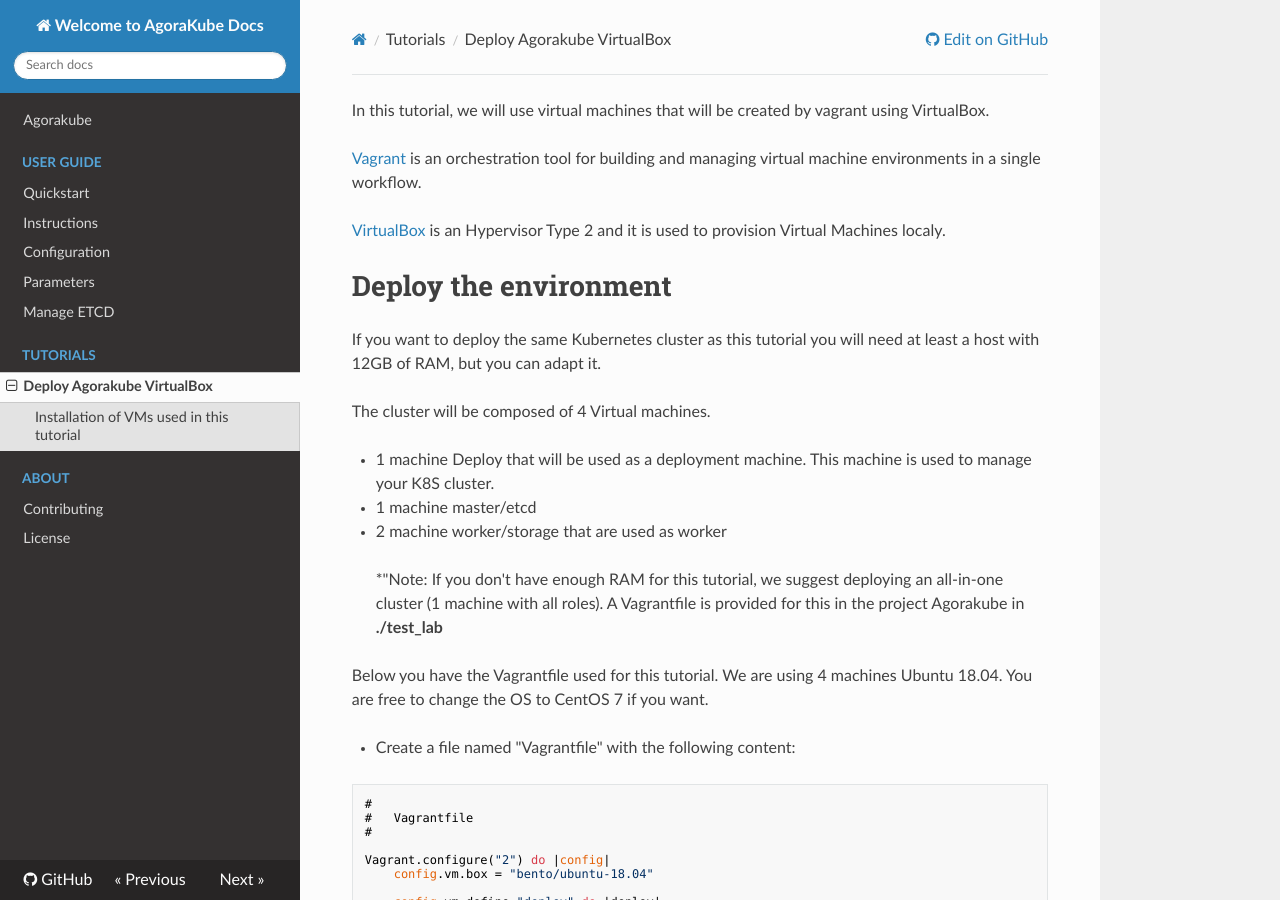
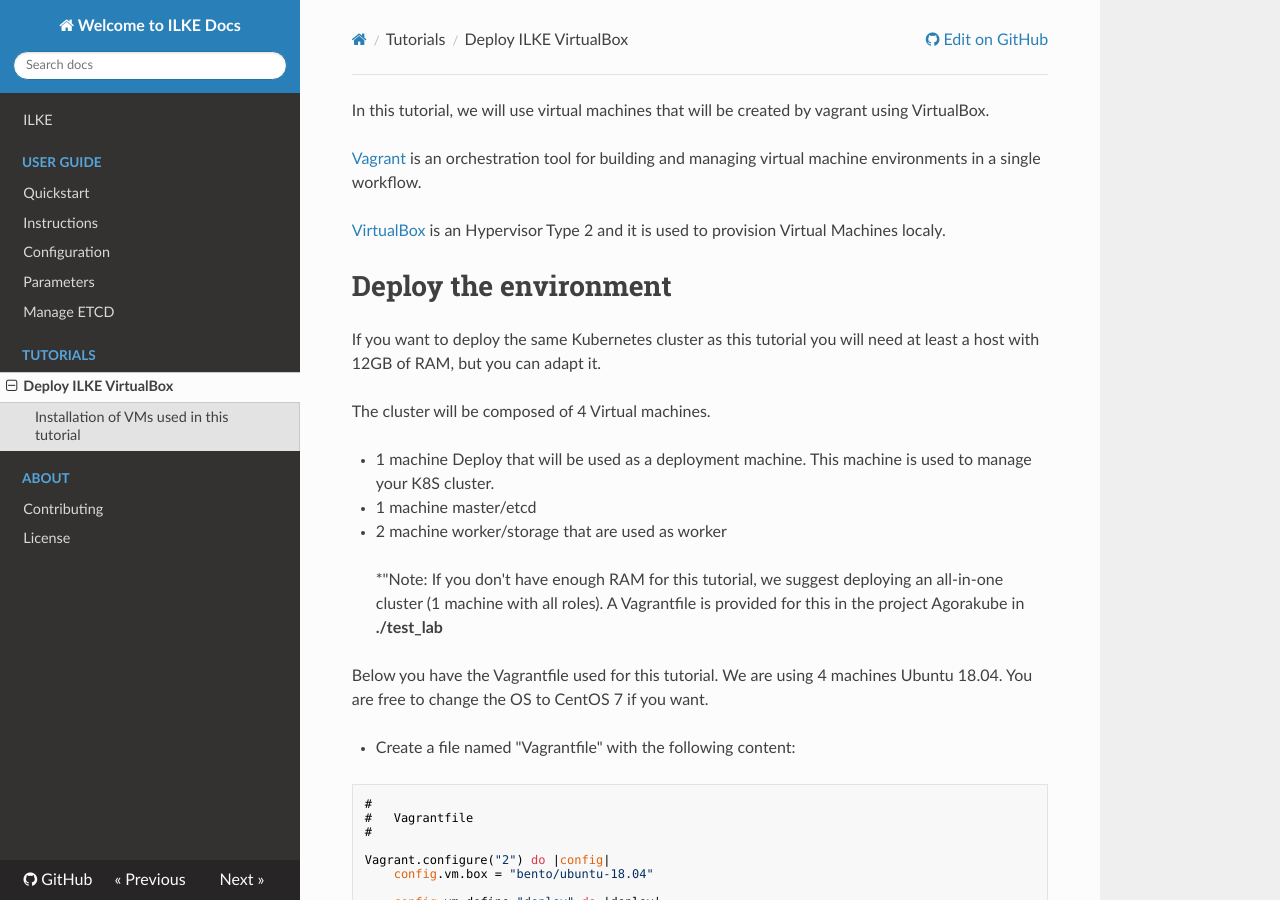
Before and after one commit to pierreilki/documentation, an MkDocs documentation site: the page built from docs/tutorials/deploy_agorakube.md, in a window 1280 px wide and 900 px high. Built offline with MkDocs 1.6.1, drawn with Linux system fonts in a browser that asks for light colours; nearby versions of some CDN libraries.

Commit message:
Update mkdocs.yml

```diff
--- a/mkdocs.yml
+++ b/mkdocs.yml
@@ -1,13 +1,12 @@
-site_name: Welcome to AgoraKube Docs
-site_url: https://github.com/ilkilab/agorakube
-repo_url: https://github.com/ilkilab/agorakube-docs
+site_name: Welcome to ILKE Docs
+site_url: https://github.com/ilkilabs/ilke
+repo_url: https://github.com/pierreilki/documentation
 repo_name: GitHub
-edit_uri: https://github.com/ilkilab/agorakube-docs/tree/master/www/docs
-site_description: This site provide a full documentation of Agorakube Kubernetes Distribution.
+edit_uri: https://github.com/pierreilki/documentation/tree/master/docs
+site_description: This site provide a full documentation of ILKE Kubernetes Distribution.
 copyright: Copyright  &#169; 2020  <a href="https://www.ilki.fr/">ILKI - ILKILABS</a>
-google_analytics: ['UA-53430005-2', 'agorakube.ilkilabs.io']
 nav:
-    - Agorakube: index.md
+    - ILKE: index.md
     - User Guide:
         - Quickstart: main/main.md
         - Instructions: main/instructions.md
@@ -15,7 +14,7 @@
         - Parameters: main/parameters.md
         - Manage ETCD: main/etcd_management.md
     - Tutorials:
-        - Deploy Agorakube VirtualBox: tutorials/deploy_agorakube.md
+        - Deploy ILKE VirtualBox: tutorials/deploy_agorakube.md
     - About:
 #       - Release Notes: about/release-notes.md
         - Contributing: about/contributing.md
@@ -35,7 +34,7 @@
 extra:
   social:
     - type: 'github'
-      link: 'https://github.com/ilkilab/agorakube'
+      link: 'https://github.com/ilkilabs/ilke'
     - type: 'twitter'
       link: 'https://twitter.com/ClouDesigner'
     - type: 'linkedin'
```
